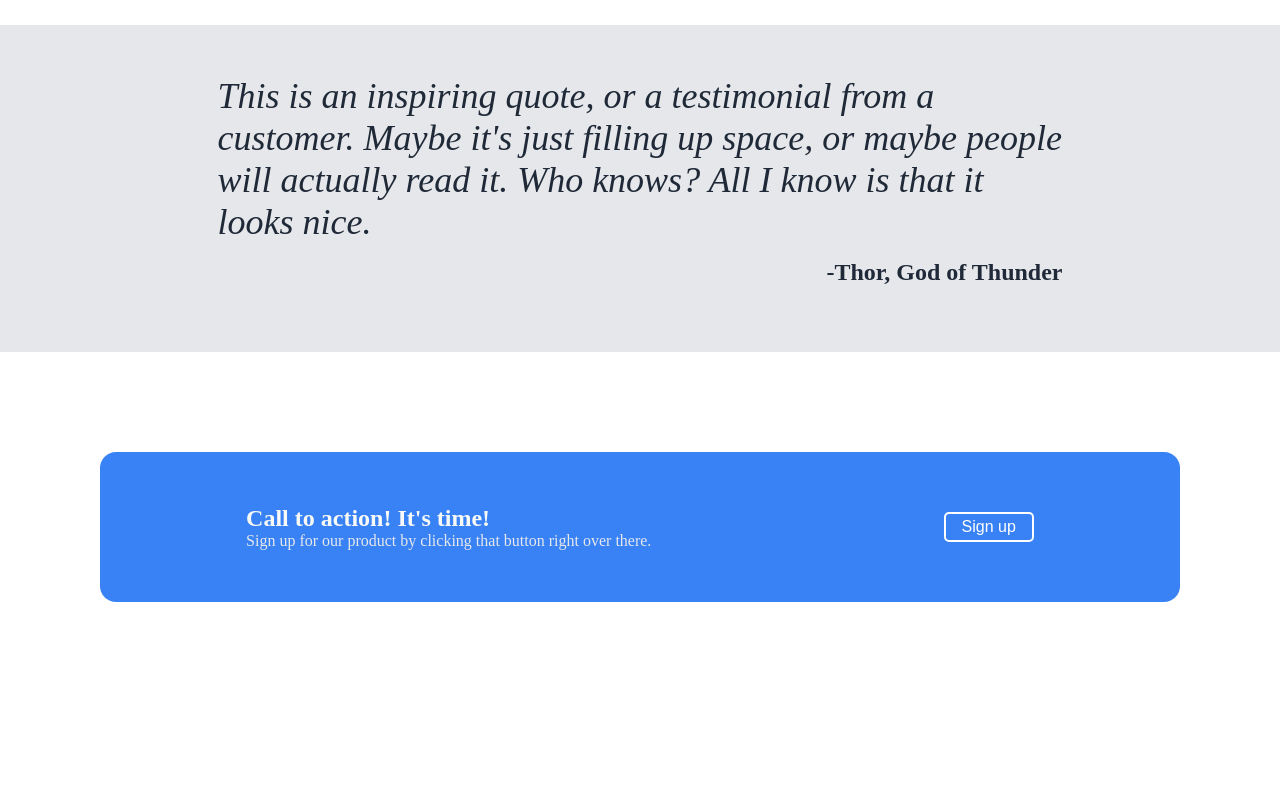
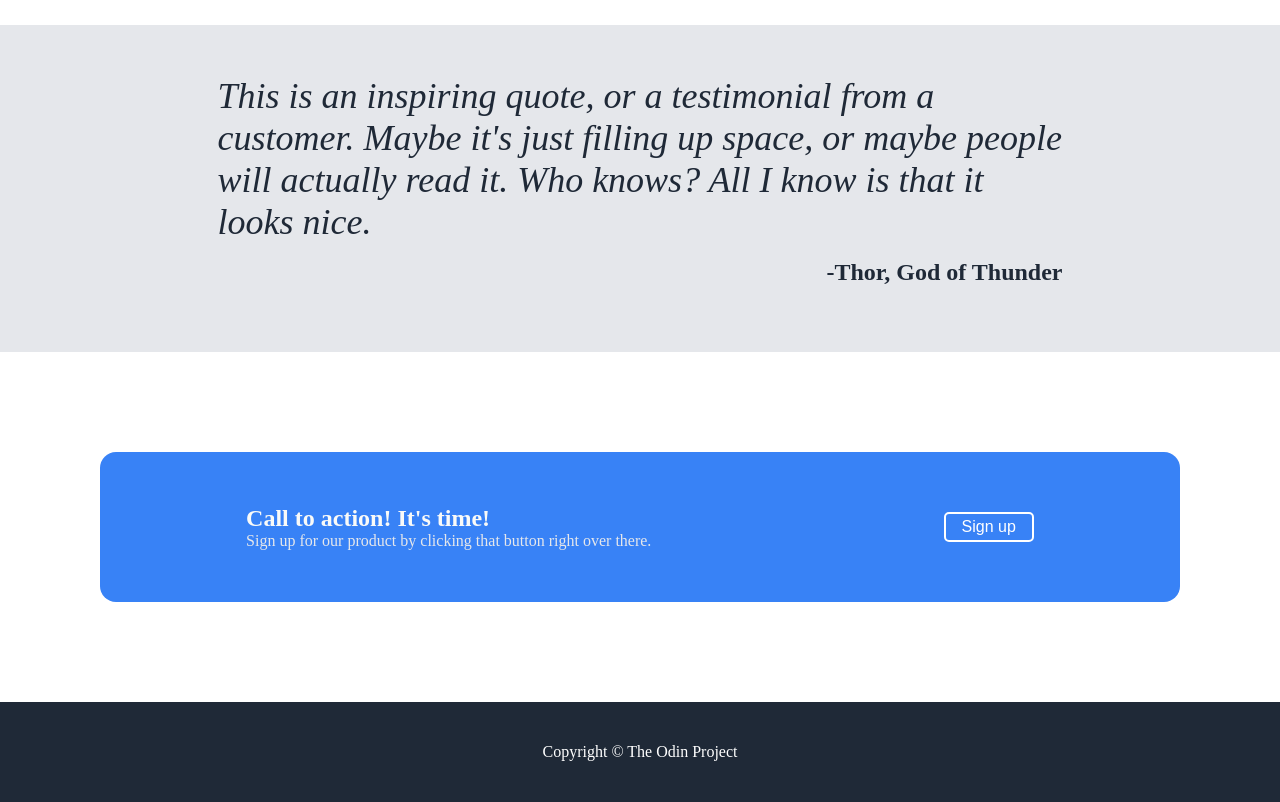
Before and after one commit to 21hardik12/odin-landing-page, a plain HTML site: page index.html in a window 1280 px wide. Shown: the part 864-1666 px from the top of the page. Before the commit the page ends 1566 px from the top, so only its background shows below. Drawn offline with Linux system fonts and the light colour scheme.

Commit message:
Complete footer and finish project

```diff
--- a/index.html
+++ b/index.html
@@ -66,6 +66,9 @@
             <button class="sign-up">Sign up</button>
         </div>
     </div>
+    <div class="footer">
+        <p>Copyright © The Odin Project</p>
+    </div>
 </body>
 
 </html>
--- a/styles.css
+++ b/styles.css
@@ -171,6 +171,24 @@ body {
 
 /* section 4 end */
 
+/* footer */
+
+.footer {
+  height: 100px;
+  background-color: #1f2937;
+  display: flex;
+  align-items: center;
+  justify-content: center;
+}
+
+.footer p {
+  color: white;
+}
+
+
+
+/* footer end*/
+
 ul {
   list-style-type: none;
   margin: 0;
```
